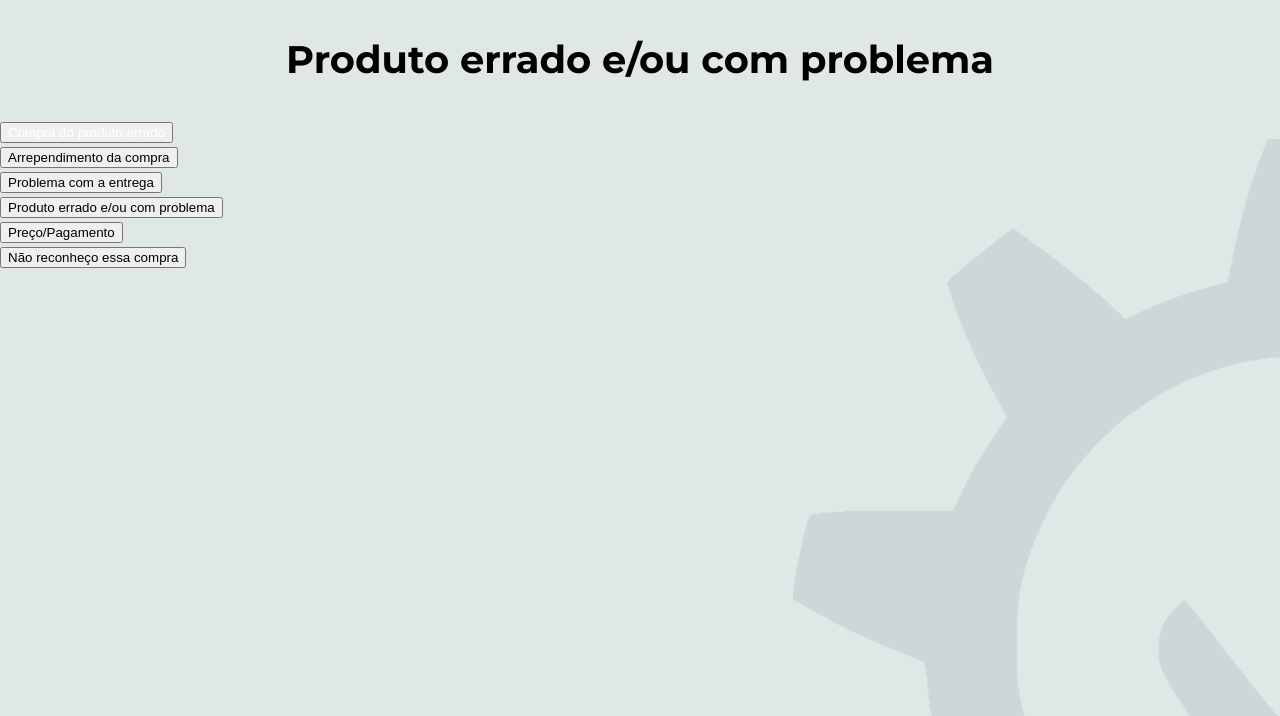
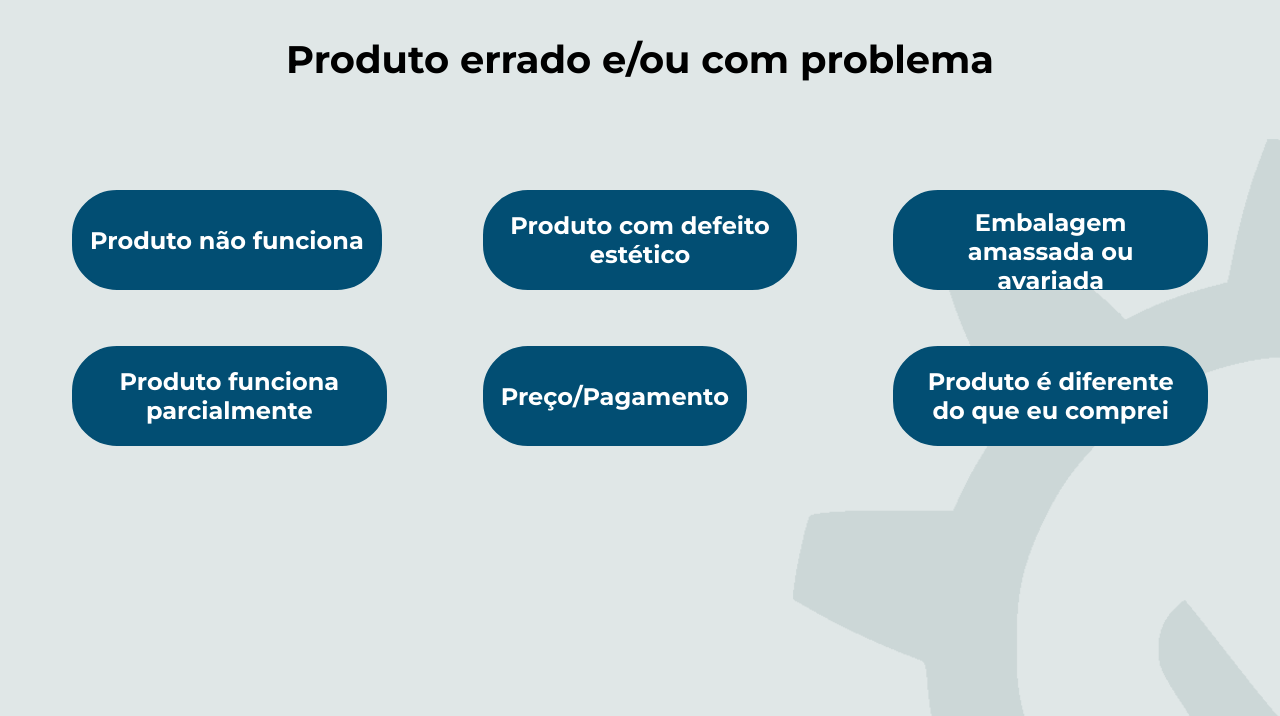
Before and after one commit to BRITOW1/Projeto_FLask, a Flask app: page /produtoErrado in a window 1280 px wide. Shown: the part 84-800 px from the top of the page. Run offline with Flask 2, Linux system fonts and the light colour scheme.

Commit message:
Last change on GitHub

```diff
--- a/static/css/style.css
+++ b/static/css/style.css
@@ -81,7 +81,12 @@ input {
     padding: 32px;
 }
 
-.items-grid button {
+.items-grid a {
+    height: 100px;
+    margin: 20px;
+}
+
+.items-grid a button{
     background-color: #024E73;
     list-style: none;
 
@@ -89,8 +94,8 @@ input {
     border-radius: 45px;
 
     height: 100px;
-    margin-top: 20px;
-    padding: 25px;
+    margin: 20px;
+    padding: 16px;
     justify-content: center;
     align-items: center;
 
--- a/templates/base.html
+++ b/templates/base.html
@@ -1,6 +1,5 @@
 <!doctype html>
 <html lang="en">
-
 <head>
     <meta charset="utf-8">
     <meta name="viewport" content="width=device-width, initial-scale=1, shrink-to-fit=no">
--- a/templates/produtoErrado.html
+++ b/templates/produtoErrado.html
@@ -1,28 +1,11 @@
 {% extends 'base.html' %}{% block content %}
-<h1>{% block title %} Produto errado e/ou com problema {% endblock %}</h1>
-<div class="escolhas">
-  <section class="flex">
-    <div>
-      <button class="Choose">
-        <a href="{{ url_for('index')}}"> Compra do produto errado</a>
-      </button>
-    </div>
-    <div>
-      <button class="Choose">Arrependimento da compra</button>
-    </div>
-    <div>
-      <button class="Choose">Problema com a entrega</button>
-    </div>
-    <div>
-      <button class="Choose">Produto errado e/ou com problema</button>
-    </div>
-    <div>
-      <button class="Choose">Preço/Pagamento</button>
-    </div>
-    <div>
-      <button class="Choose">Não reconheço essa compra</button>
-    </div>
-
-  </section>
+<h1>{% block title %}Produto errado e/ou com problema {% endblock %}</h1>
+<div class="items-grid">
+    <a href="{{ url_for('') }}"><button>Produto não funciona</button></a>
+    <a href="{{ url_for('') }}"><button>Produto com defeito estético</button> </a>
+    <a href="{{ url_for('') }}"><button>Embalagem amassada ou avariada</button> </a>
+    <a href="{{ url_for('') }}"><button>Produto funciona parcialmente</button> </a>
+    <a href="{{ url_for('') }}"><button>Preço/Pagamento</button> </a>
+    <a href="{{ url_for('') }}"><button>Produto é diferente do que eu comprei</button> </a>
 </div>
 {% endblock %}
```
Also changed, not shown: templates/arrependimento.html (+5 -15 lines), templates/compraErrada.html (+6 -22 lines), templates/index.html (+7 -10 lines), templates/pagamento.html (+9 -0 lines), templates/problemaEntraga.html (+8 -22 lines).
